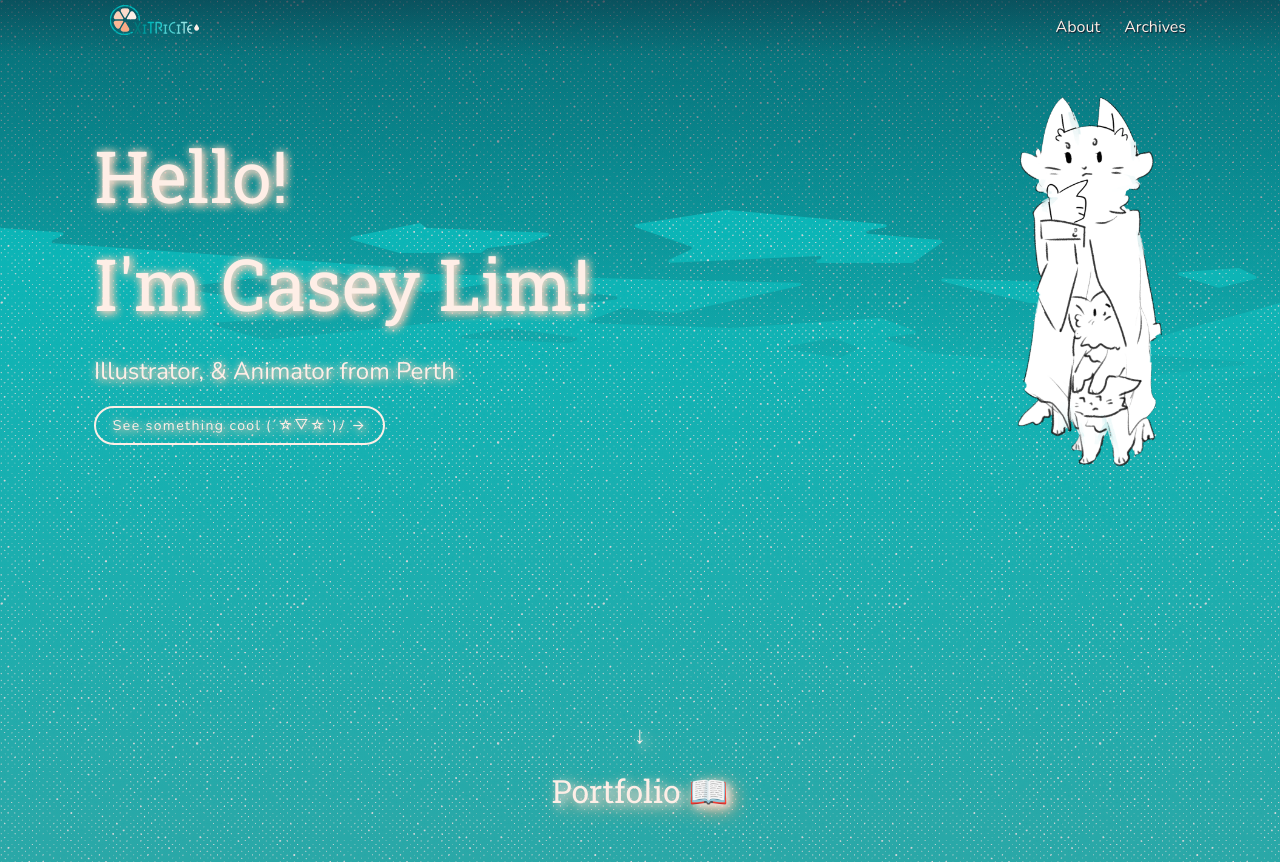
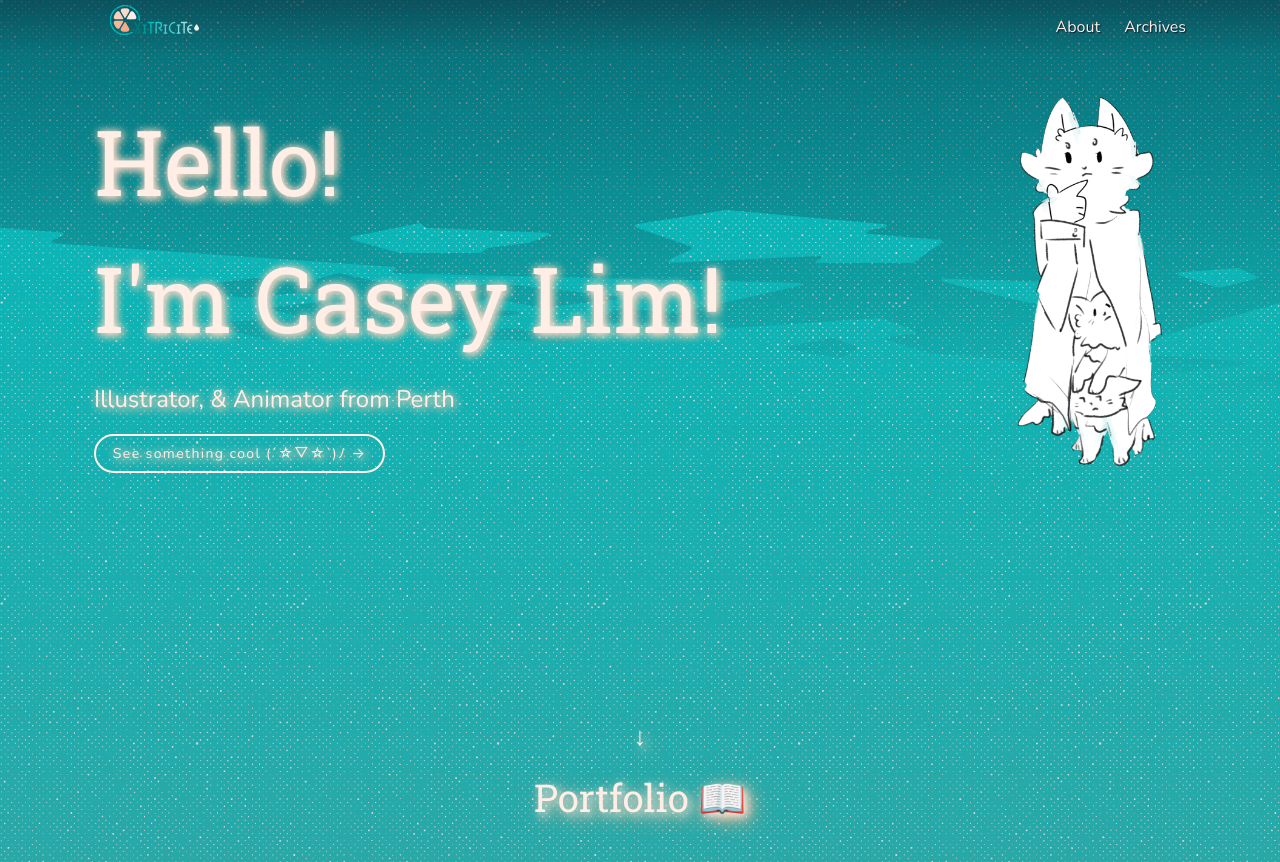
Before and after one commit to xitricite/m3m3, a Jekyll site: the page built from index.html, in a window 1280 px wide. Shown: the top 862 px of the page. Built offline with Jekyll 4.4.1, drawn with Linux system fonts in a browser that asks for light colours; grey boxes are pictures that could not be loaded.

Commit message:
😅👍

```diff
--- a/_sass/_base.scss
+++ b/_sass/_base.scss
@@ -106,15 +106,15 @@
 }
 
 h1 {
-  font-size: 3em;
+  font-size: 3.8em;
 }
 
 h2 {
-  font-size: 2em;
+  font-size: 2.4em;
 }
 
 h3 {
-  font-size: 1.5em;
+  font-size: 1.6em;
 }
 
 h4 {
@@ -123,19 +123,19 @@
 
 @include media-query($on-laptop) {
   h1 {
-  font-size: 6.854vw;
+  font-size: 2em;
   }
 
   h2 {
-    font-size: 4.236vw;
+    font-size: 1.8em;
   }
 
   h3 {
-    font-size: 2.618vw;
+    font-size: 1.6em;
   }
 
   h4 {
-    font-size: 1.618vw;
+    font-size: 1.4em;
   }
 }
 
--- a/_sass/_layout.scss
+++ b/_sass/_layout.scss
@@ -326,9 +326,8 @@
     }
 }
 
-.wave-mask,
-post-list>li {
-    -webkit-mask-box-image: $mask-img;
+.wave-mask {
+    -webkit-mask-box-image: $mask-img 0 0 0 0 repeat repeat;
 }
 
 .hoverable {
@@ -382,8 +381,13 @@
 // CAROUSEL
 .swiper-container {
     width: 100%;
+    margin: 2em auto;
+    background-color: transparentize($text-color, 0.8);
+}
+
+
+.swiper-container, .swiper-wrapper, .swiper-slide {
     height: 70vh;
-    background-color: transparentize($text-color, 0.8);
 }
 
 .swiper-slide {
@@ -396,7 +400,6 @@
     -webkit-box-align: stretch;
     -ms-flex-align: stretch;
     align-items: stretch;
-    height: 70vh;
 
     &>a {
         text-decoration: none;
@@ -404,10 +407,6 @@
         width: 100%;
         padding: 0;
     }
-}
-
-.swiper-container {
-    margin: 2em auto;
 }
 
 .swiper-container-horizontal>.swiper-pagination-bullets {
--- a/index.html
+++ b/index.html
@@ -41,10 +41,10 @@
 			<div class="swiper-container wave-mask">
 				<div class="swiper-wrapper">
 					<div class="swiper-slide fa-2x">
-						<a class="center post-cover" style="background-image: url('{{ site.reel_video_thumb }}');" data-swiper-parallax="-300" href="{{ site.reel_video_url }}" data-mediabox="my-gallery-name" data-iframe="true" data-width="853" data-height="480">
-							<div data-swiper-parallax="-400">
+						<a class="center post-cover" style="background-image: url('{{ site.reel_video_thumb }}');" data-swiper-parallax="-300" href="{{ site.reel_video_url }}" data-mediabox="my-gallery-name" data-iframe="true" data-width="853" data-height="400">
+							<div data-swiper-parallax="300">
 								<h3 data-swiper-parallax="200">Featured Works</h3>
-								<p data-swiper-parallax="400">Creating is fun 🤔</p>
+								<p data-swiper-parallax="100">Creating is fun 🤔</p>
 							</div>
 						</a>
 					</div>
```
